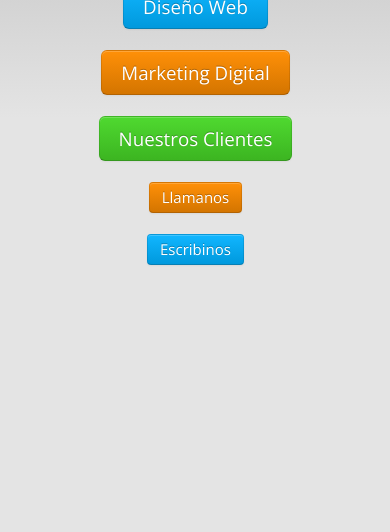
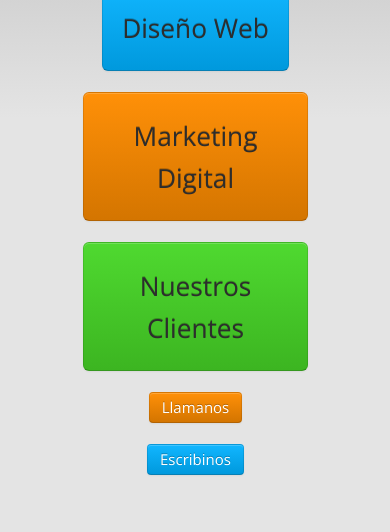
Before and after one commit to jphamada/phonegap-start-master, a plain HTML site: page www/index.html in a window 390 px wide. Shown: the part 312-844 px from the top of the page. Drawn offline with nearby package versions, Linux system fonts and the light colour scheme; some packages are replaced by stand-ins of ours.

Commit message:
Update index.html

```diff
--- a/www/index.html
+++ b/www/index.html
@@ -31,11 +31,11 @@
         <div class="app">
         <img src="img/logo.png">
         <br>
-        <button class="btn btn-large btn-primary" onClick="window.open(encodeURI('http://anagramaestudio.com.ar/diseno-web-identidad/'), '_self', 'location=no');"><span class="icon">Diseño Web</span></button>
+        <button class="btn btn-large btn-primary" onClick="window.open(encodeURI('http://anagramaestudio.com.ar/diseno-web-identidad/'), '_self', 'location=no');"><h3>Diseño Web</h3></button>
         <br><br>
-        <button class="btn btn-large btn-warning" onClick="window.open(encodeURI('http://www.anagramaestudio.com.ar/marketing-digital/'), '_self', 'location=no');"><span class="icon">Marketing Digital</span></button>
+        <button class="btn btn-large btn-warning" onClick="window.open(encodeURI('http://www.anagramaestudio.com.ar/marketing-digital/'), '_self', 'location=no');"><h3>Marketing Digital</h3></button>
         <br><br>
-        <button class="btn btn-large btn-success" onClick="window.open(encodeURI('http://www.anagramaestudio.com.ar/clientes-2/'), '_self', 'location=no');"><span class="icon">Nuestros Clientes</span></button>
+        <button class="btn btn-large btn-success" onClick="window.open(encodeURI('http://www.anagramaestudio.com.ar/clientes-2/'), '_self', 'location=no');"><h3>Nuestros Clientes</h3></button>
         <br><br>
         <a href="tel:5493876114361"><button type="button" class="btn btn-warning">Llamanos</button></a>
         <br><br>
```
